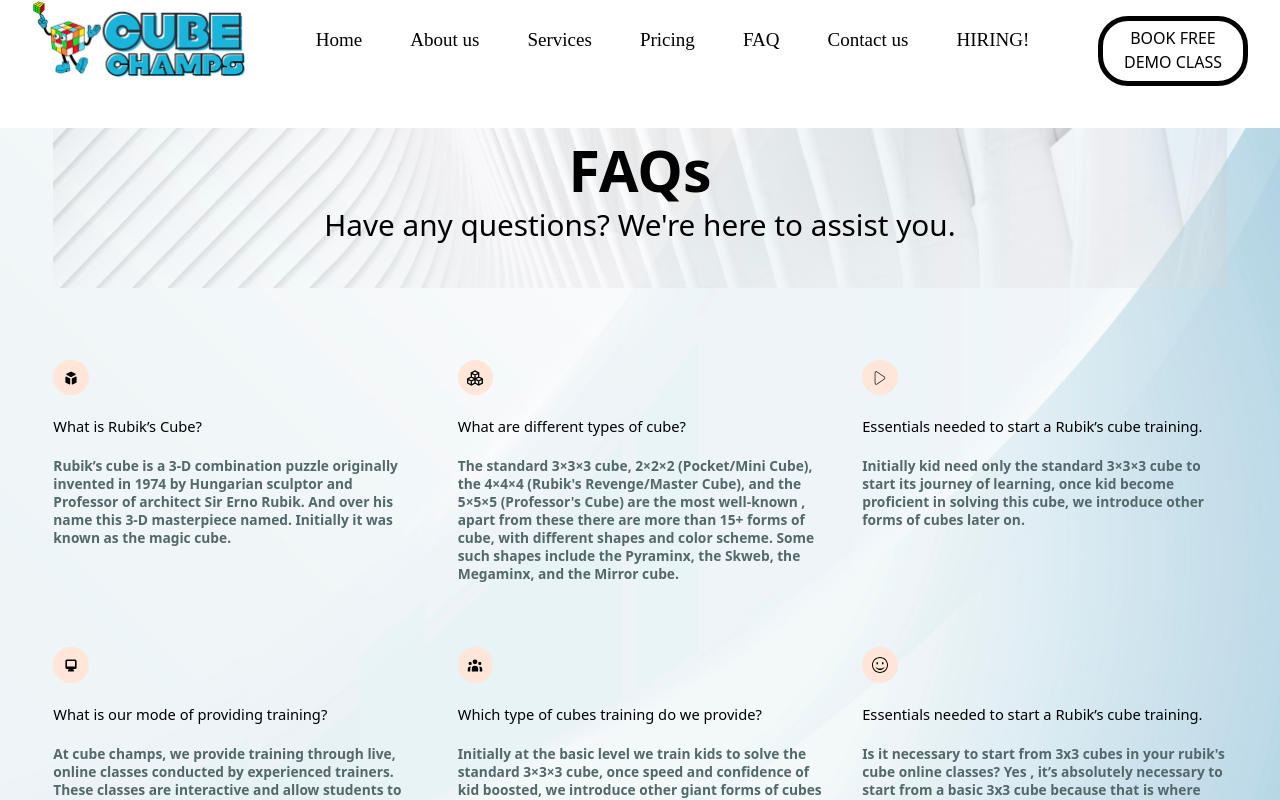
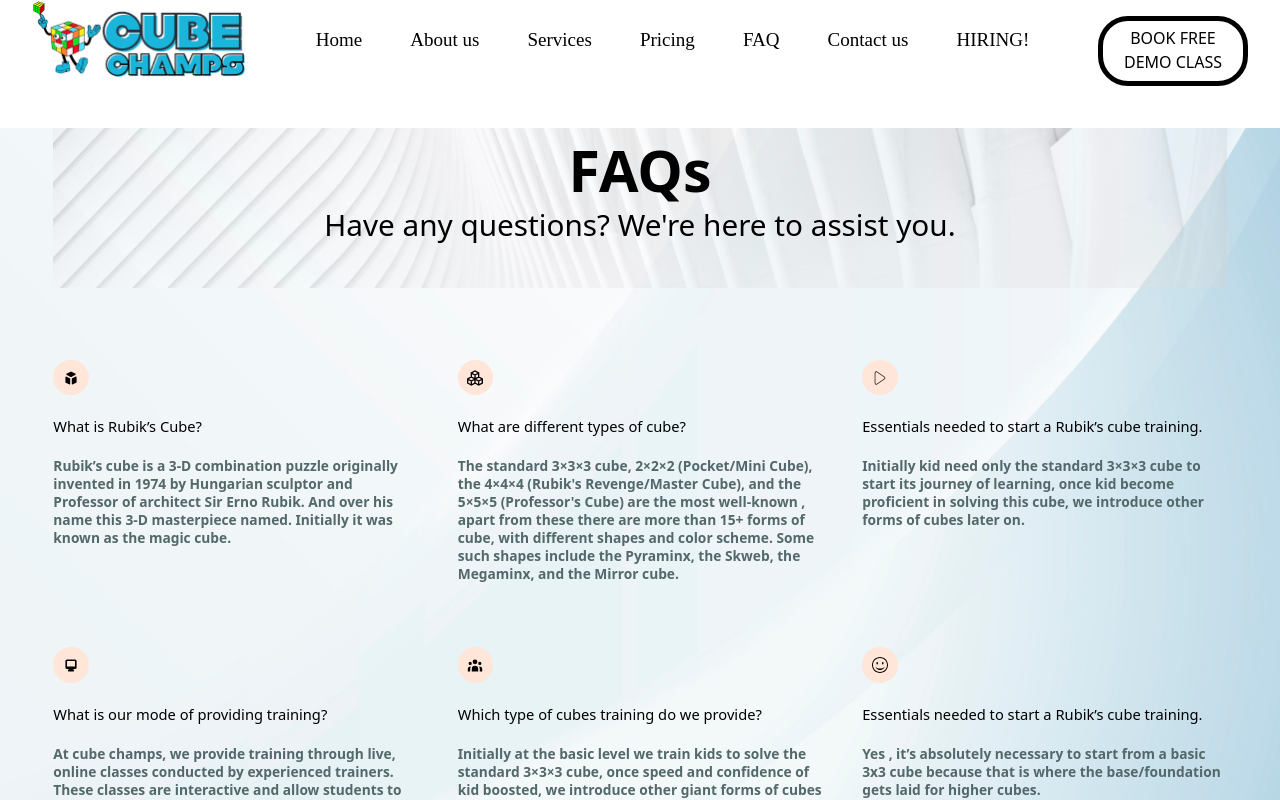
Before and after one commit to urstrulynishkarsh/Cubechamp, a React (Create React App) app: page /faq in a window 1280 px wide. Shown: the top 800 px of the page. Built offline with nearby package versions, Linux system fonts and the light colour scheme.

Commit message:
first commit

```diff
--- a/src/pages/Faq.js
+++ b/src/pages/Faq.js
@@ -74,9 +74,7 @@ function Faq() {
                                         <SiIconify className='justify-center text-center items-center flex mx-auto ' />
                                       </div>
                             <div className='font-medium not-italic text-[14.7088px] leading[22px]'>Essentials needed to start a Rubik’s cube training.</div>
-                            <div className='text-[#53686A] not-italic font-semibold text-[13.767px] leading-[18px] '>Is it necessary to start from 3x3 cubes in your rubik's cube online classes?
-
-Yes , it’s absolutely necessary to start from a basic 3x3 cube because that is where the base/foundation gets laid for higher cubes.</div>
+                            <div className='text-[#53686A] not-italic font-semibold text-[13.767px] leading-[18px] '>Yes , it’s absolutely necessary to start from a basic 3x3 cube because that is where the base/foundation gets laid for higher cubes.</div>
                           </div>
                   </div>
                   <div className='flex flex-row justify-between mt-10'>
```
